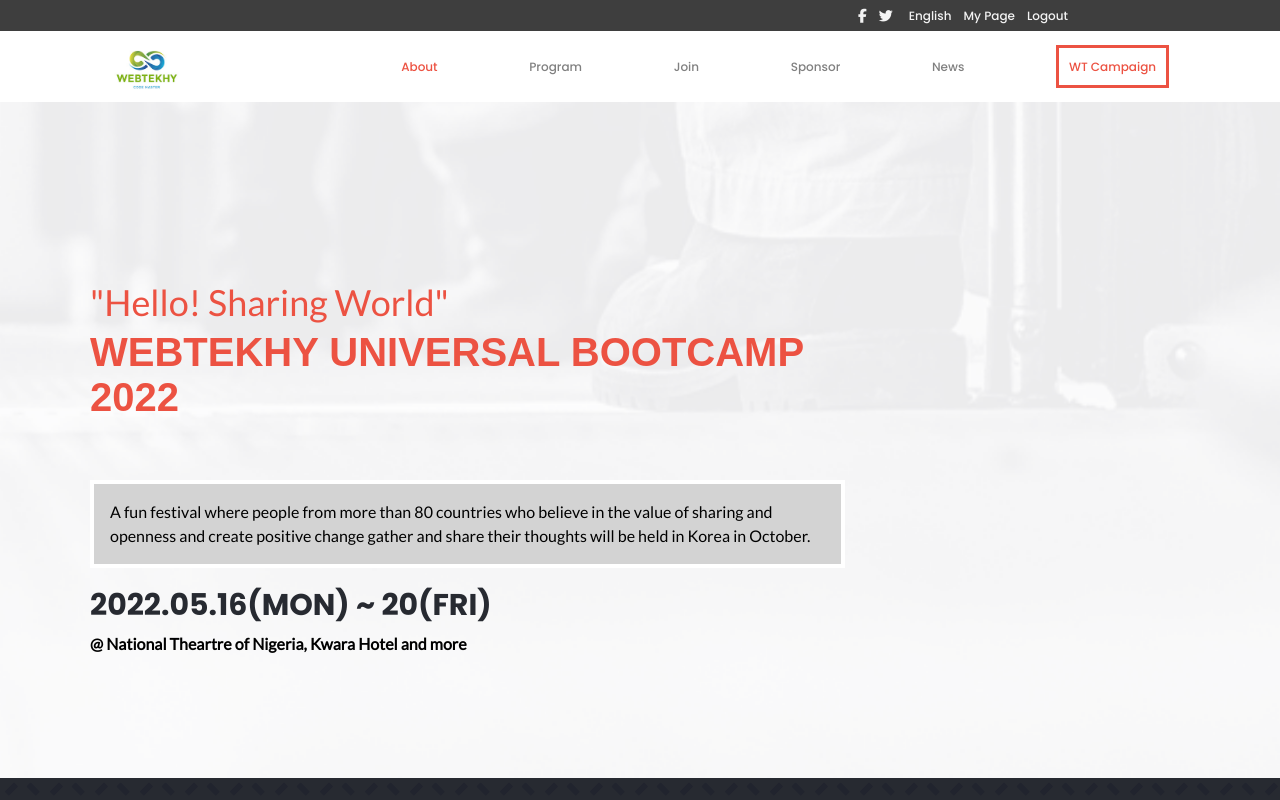
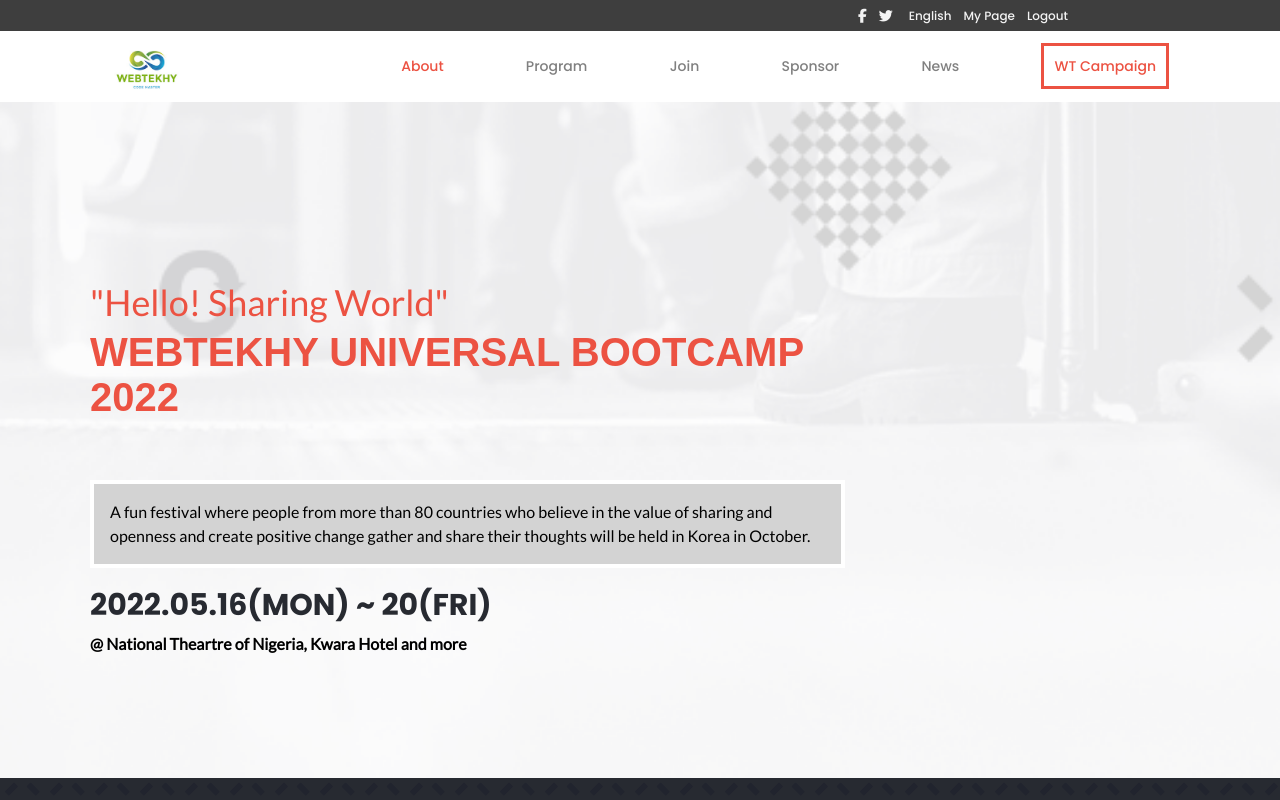
Before and after one commit to Ibnballo1/Capstone-Project-1, a plain HTML site: page index.html in a window 1280 px wide. Shown: the top 800 px of the page. Drawn offline with Linux system fonts and the light colour scheme; a web font is replaced by a local one.

Commit message:
Update styles for body

```diff
--- a/styles.css
+++ b/styles.css
@@ -15,10 +15,7 @@
 }
 
 body {
-  background-image: url('images/mobile_bg.png');
-  background-repeat: no-repeat;
-  background-position: top;
-  background-size: cover;
+  background: url('images/mobile_bg.png') no-repeat top / cover;
 }
 
 .social {
@@ -554,13 +551,6 @@ body {
 /* Screen size greater than 768px */
 
 @media only screen and (min-width: 769px) {
-  body {
-    background-image: url('images/desktop-background-img.png');
-    background-repeat: no-repeat;
-    background-position: top;
-    background-size: cover;
-  }
-
   .header {
     background-color: #fff;
     flex-direction: row-reverse;
@@ -651,7 +641,7 @@ body {
     text-decoration: none;
     font-family: var(--tertiary-font);
     font-weight: 500;
-    font-size: 12px;
+    font-size: 14px;
     color: gray;
   }
 
```
